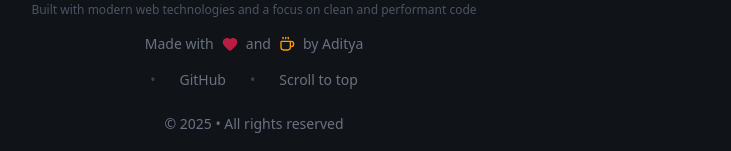
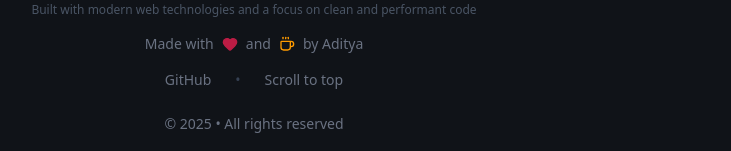
Before and after one commit to adityarajsrv/Portfolio, a React (Vite) app in the folder frontend/: page / in a window 1280 px wide. Shown: the part 4615-4766 px from the top of the page, without its empty margins (436-1167 px from the left). Built offline with nearby package versions, Linux system fonts and the light colour scheme.

Commit message:
Minor fixes in footer

```diff
--- a/frontend/src/components/Footer.jsx
+++ b/frontend/src/components/Footer.jsx
@@ -30,7 +30,6 @@ const Footer = () => {
             <span>by Aditya</span>
           </motion.div>
           <div className="flex items-center gap-6 text-sm">
-            <span className="text-gray-700">•</span>
             <a
               href="https://github.com/adityarajsrv"
               target="_blank"
```
